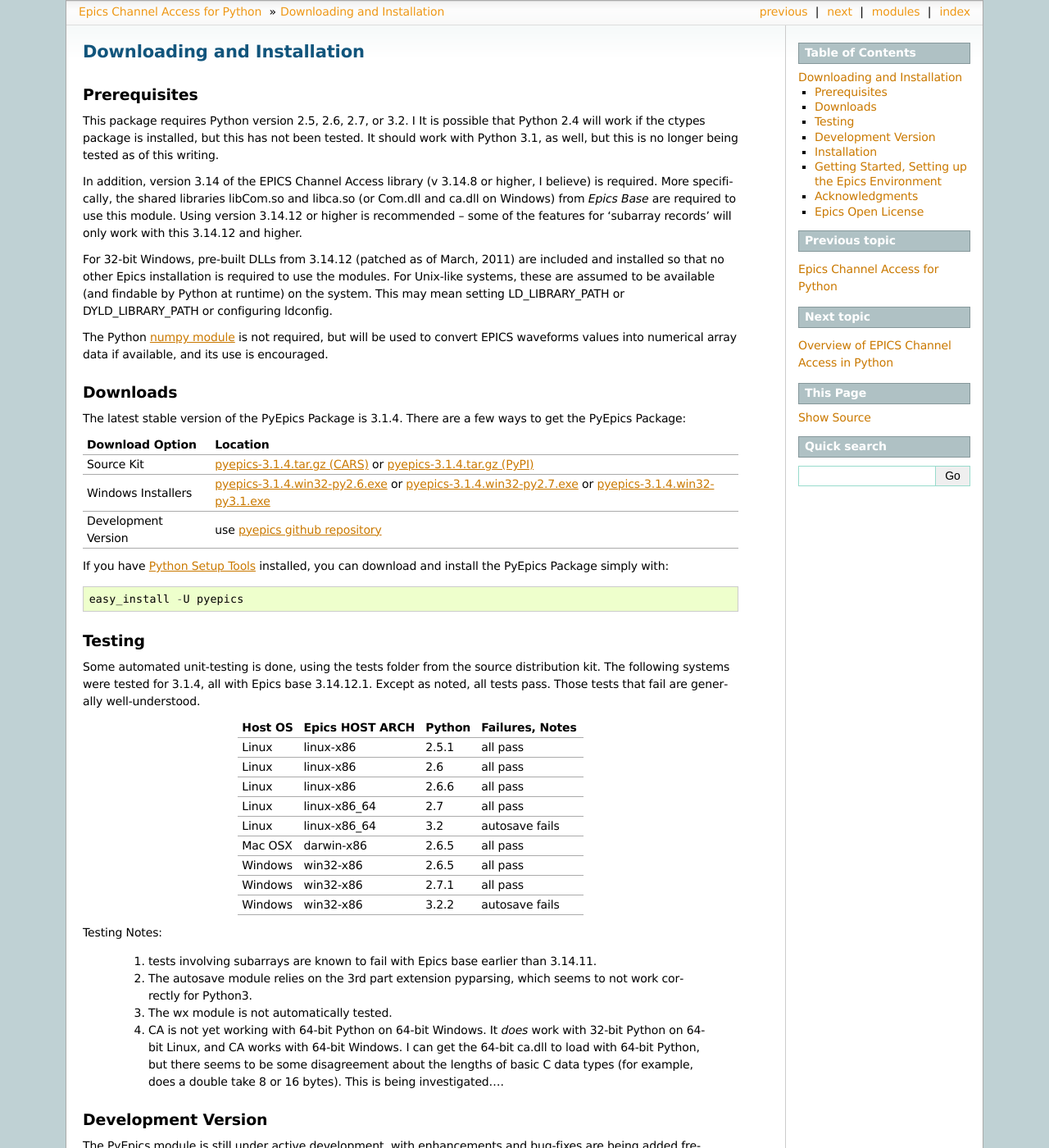
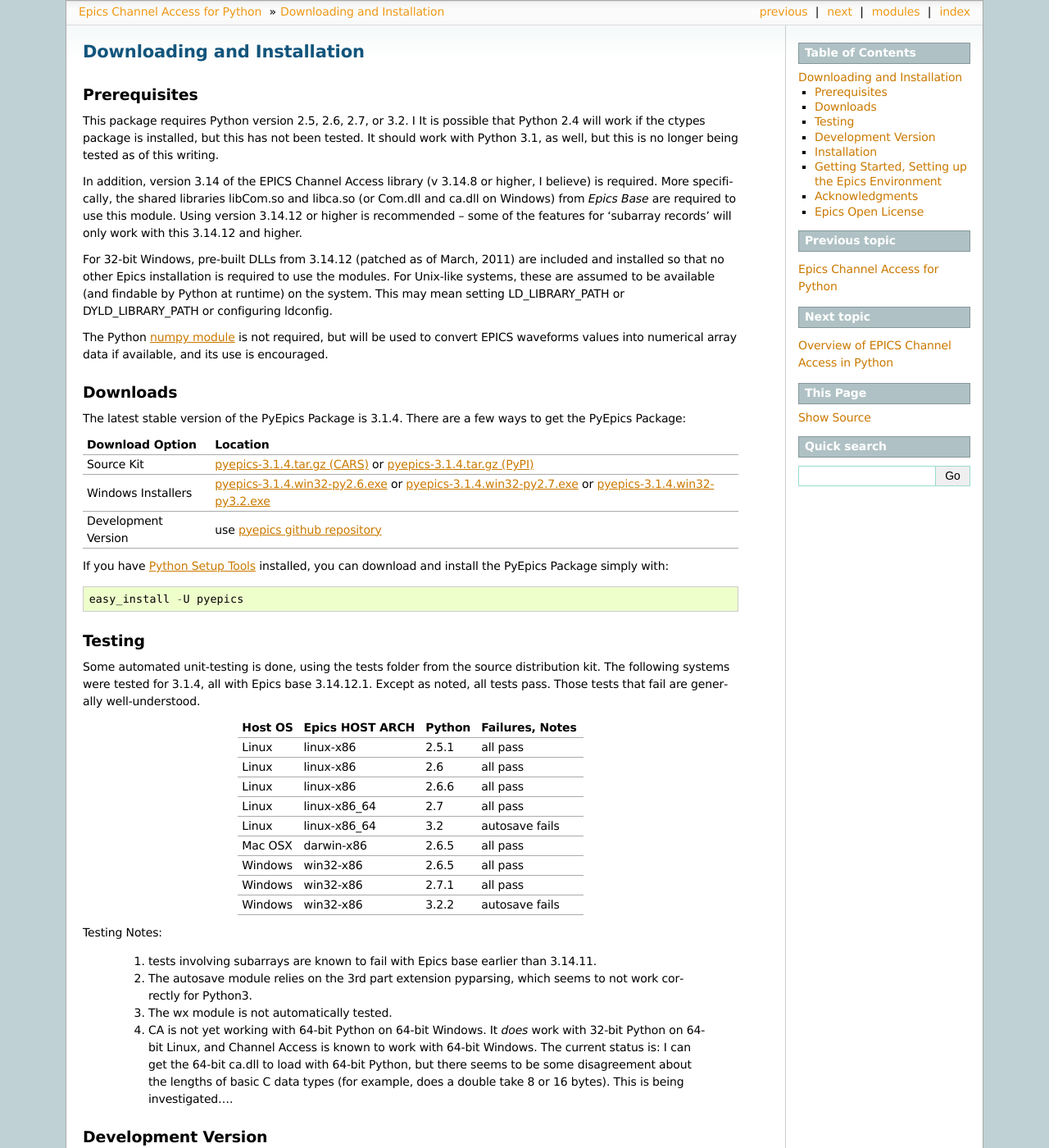
Before and after one commit to pyepics/pyepics, a Sphinx documentation site: the page built from doc/installation.rst, in a window 1280 px wide and 1400 px high. Shown: the whole window at 82% size. Built offline with Sphinx 7.4.7, drawn with Linux system fonts in a browser that asks for light colours; formulas are drawn with MathJax 3; the version number is read from the project's files by our own code.

```diff
--- a/doc/index.rst
+++ b/doc/index.rst
@@ -30,3 +30,4 @@ code for wxPython widgets.
    devices
    alarm
    wx
+   apps
--- a/doc/installation.rst
+++ b/doc/installation.rst
@@ -37,7 +37,7 @@ a few ways to get the PyEpics Package:
 .. _pyepics-3.1.4.tar.gz (PyPI):   http://pypi.python.org/packages/source/p/pyepics/pyepics-3.1.4.tar.gz
 .. _pyepics-3.1.4.win32-py2.6.exe: http://cars9.uchicago.edu/software/python/pyepics3/src/pyepics-3.1.4.win32-py2.6.exe
 .. _pyepics-3.1.4.win32-py2.7.exe: http://cars9.uchicago.edu/software/python/pyepics3/src/pyepics-3.1.4.win32-py2.7.exe
-.. _pyepics-3.1.4.win32-py3.1.exe: http://cars9.uchicago.edu/software/python/pyepics3/src/pyepics-3.1.4.win32-py3.1.exe
+.. _pyepics-3.1.4.win32-py3.2.exe: http://cars9.uchicago.edu/software/python/pyepics3/src/pyepics-3.1.4.win32-py3.2.exe
 .. _pyepics github repository:    http://github.com/pyepics/pyepics
 .. _PyEpics Source Tree:          http://cars9.uchicago.edu/software/python/pyepics3/src
 .. _PyPi Epics Entry:             http://pypi.python.org/pypi/pyepics/
@@ -51,7 +51,7 @@ a few ways to get the PyEpics Package:
 +---------------------------+------------------------------------------+
 |  Windows Installers       |  `pyepics-3.1.4.win32-py2.6.exe`_  or    |
 |                           |  `pyepics-3.1.4.win32-py2.7.exe`_  or    |
-|                           |  `pyepics-3.1.4.win32-py3.1.exe`_        |
+|                           |  `pyepics-3.1.4.win32-py3.2.exe`_        |
 +---------------------------+------------------------------------------+
 |  Development Version      |  use `pyepics github repository`_        |
 +---------------------------+------------------------------------------+
@@ -104,11 +104,11 @@ Testing Notes:
   3. The wx module is not automatically tested.
 
   4. CA is not yet working with 64-bit Python on 64-bit Windows. It *does*
-     work with 32-bit Python on 64-bit Linux, and CA works with 64-bit
-     Windows.  I can get the 64-bit ca.dll to load with 64-bit Python, but
-     there seems to be some disagreement about the lengths of
-     basic C data types (for example, does a double take 8 or 16 bytes).
-     This is being investigated....
+     work with 32-bit Python on 64-bit Linux, and Channel Access is known
+     to work with 64-bit  Windows.  The current status is: I can get the
+     64-bit ca.dll to load with 64-bit Python, but there seems to be some
+     disagreement about the lengths of basic C data types (for example,
+     does a double take 8 or 16 bytes).  This is being investigated....
 
 Development Version
 ~~~~~~~~~~~~~~~~~~~~~~~~
```
Also changed, not shown: doc/apps.rst (added, +48 -0 lines), 1 other file.
